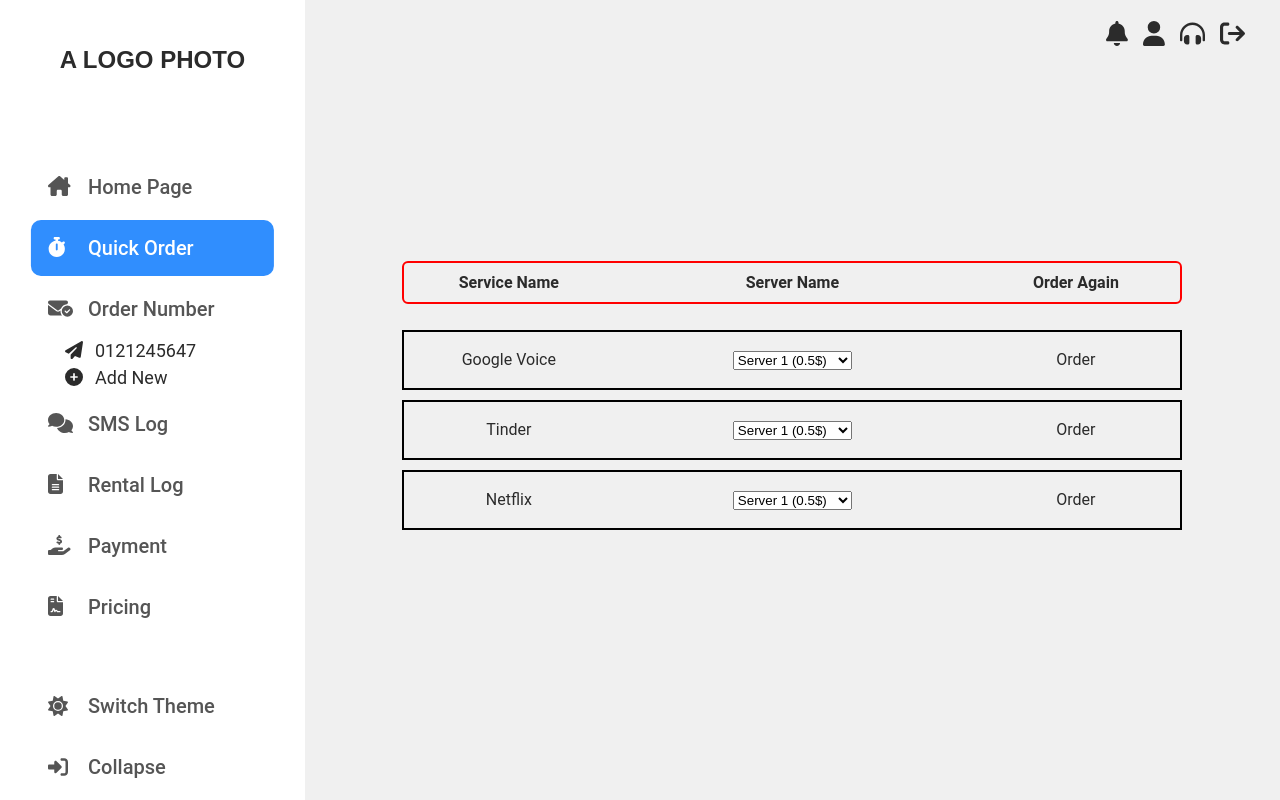
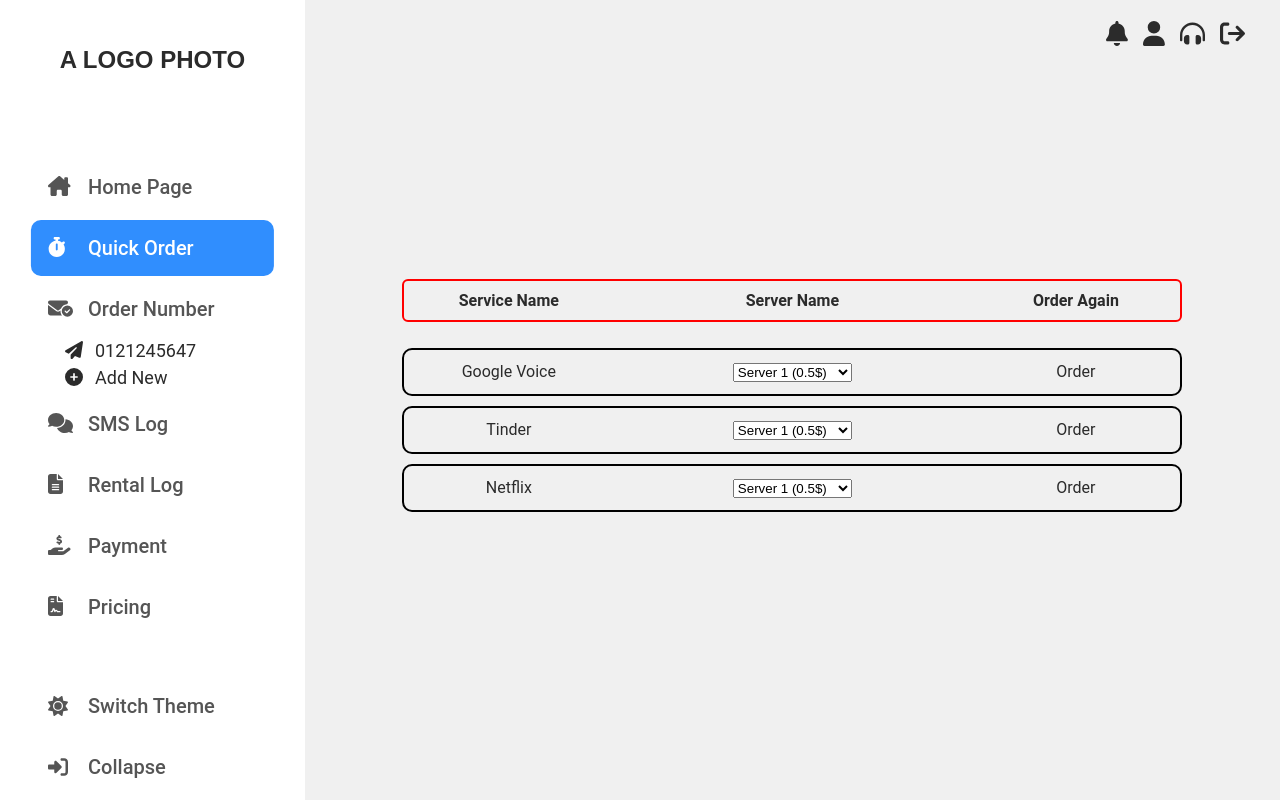
Before and after one commit to MomenMustafa45/my-number-app, a React (Create React App) app: page /quick-order in a window 1280 px wide. Built offline with nearby package versions, Linux system fonts and the light colour scheme.

Commit message:
some bugs fixed

```diff
--- a/src/components/section-icons/SectionIcons.jsx
+++ b/src/components/section-icons/SectionIcons.jsx
@@ -2,12 +2,17 @@
 import { Link } from "react-router-dom";
 import "./section-icons.css";
 
-const SectionIcons = ({ children }) => {
+const SectionIcons = ({ children, btns }) => {
   return (
     <div className="section-icons">
       {children.map((child) => {
         return (
           <Link>
+            {btns && (
+              <Link to="/register" className="section-icon-btn">
+                {btns}
+              </Link>
+            )}
             <FontAwesomeIcon icon={child} />
           </Link>
         );
--- a/src/pages/form/login/Login.jsx
+++ b/src/pages/form/login/Login.jsx
@@ -1,4 +1,4 @@
-import { faUserPlus } from "@fortawesome/free-solid-svg-icons";
+import { faUser, faUserPlus } from "@fortawesome/free-solid-svg-icons";
 import { FontAwesomeIcon } from "@fortawesome/react-fontawesome";
 import { useState } from "react";
 import { Link } from "react-router-dom";
@@ -47,11 +47,7 @@
           Don't have an account? <a href="/">Sign up</a>
         </p>
       </form>
-      <SectionIcons>
-        <Link to="/register">
-          <FontAwesomeIcon icon={faUserPlus} />
-        </Link>
-      </SectionIcons>
+      <SectionIcons children={[faUserPlus]} />
     </section>
   );
 };
--- a/src/pages/form/register/Register.jsx
+++ b/src/pages/form/register/Register.jsx
@@ -47,14 +47,7 @@
         </Link>
       </div> */}
 
-      <SectionIcons>
-        <Link to="/register" className="section-icon-btn">
-          Guest Login
-        </Link>
-        <Link to="/register">
-          <FontAwesomeIcon icon={faArrowRightToBracket} />
-        </Link>
-      </SectionIcons>
+      <SectionIcons children={[faArrowRightToBracket]} btns={["Guest Login"]} />
     </section>
   );
 };
--- a/src/pages/quick-order/quick-order.css
+++ b/src/pages/quick-order/quick-order.css
@@ -35,10 +35,12 @@
 .quick-order-table .body-row-box {
   display: flex;
   justify-content: space-between;
-  padding: 18px 10px;
+  padding: 12px 10px;
   border: 2px solid black;
   width: 100%;
   margin: 10px 0;
+  border-radius: 10px;
+  align-items: center;
 }
 
 .quick-order-table .body-row-box td {
```
